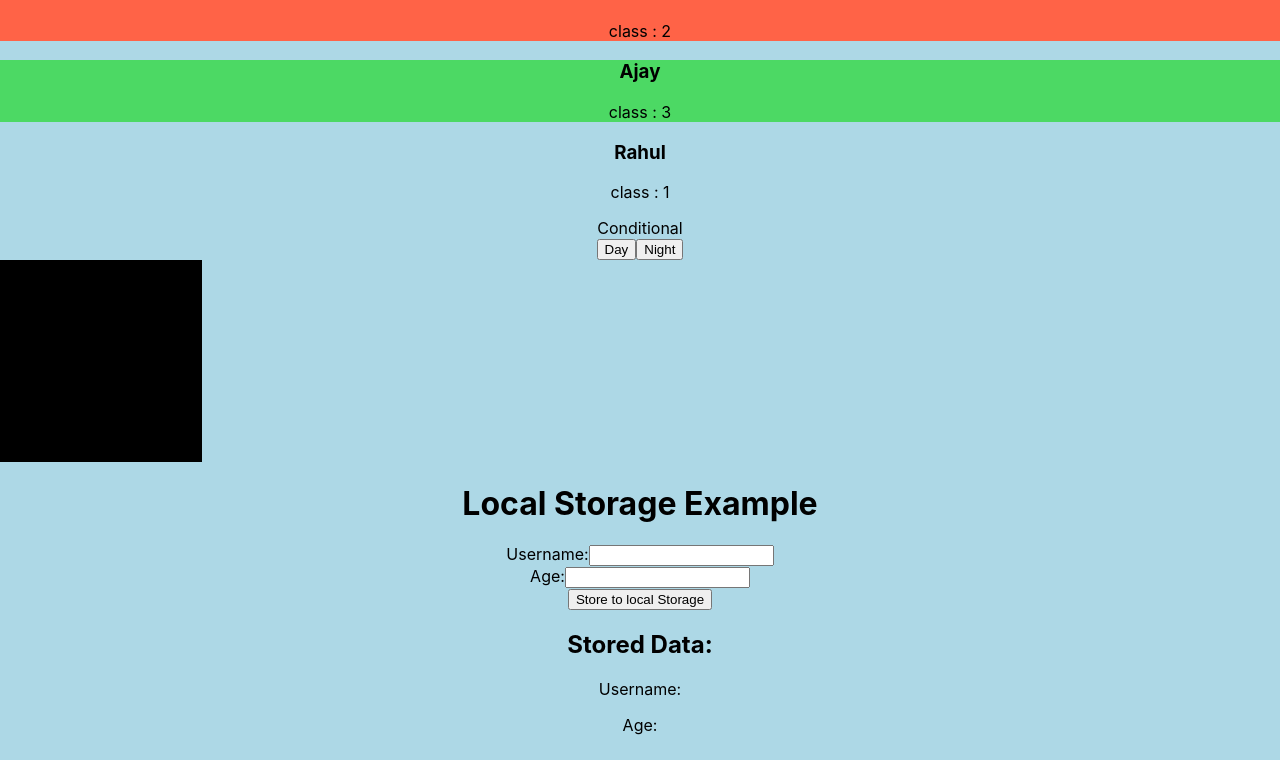
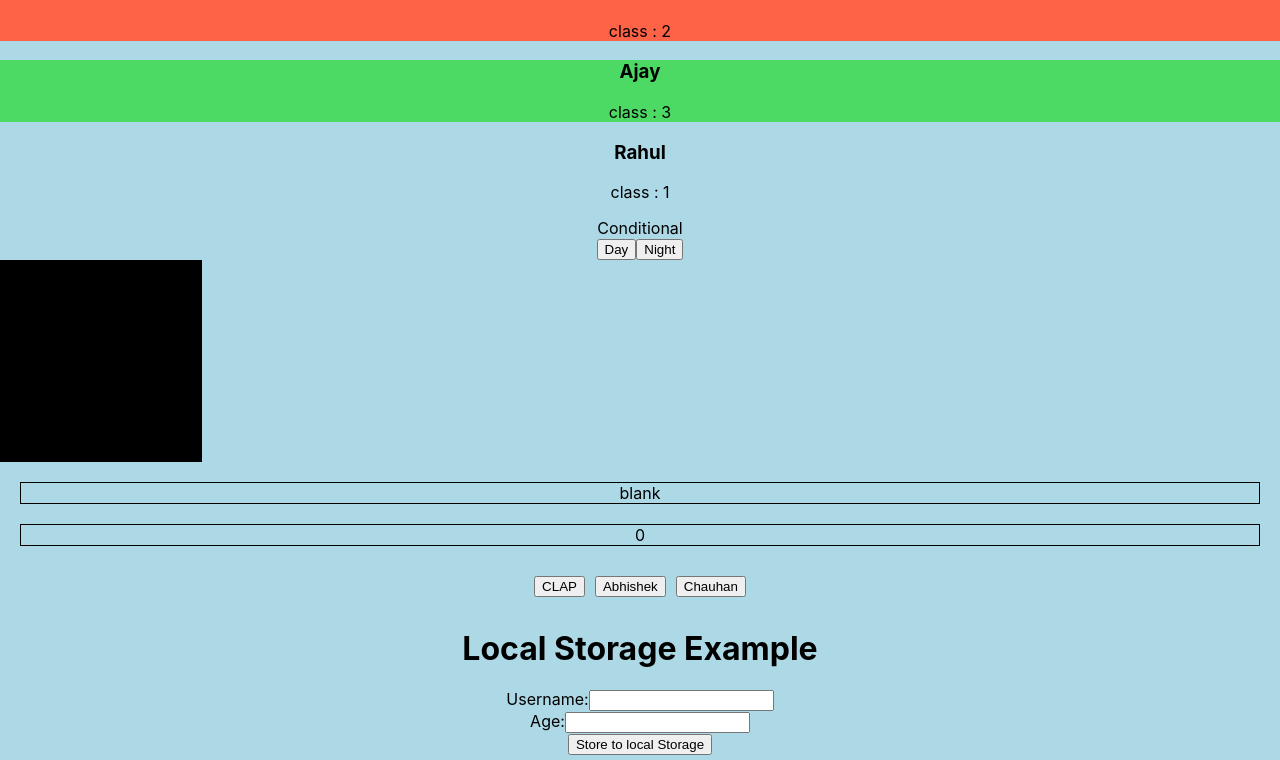
Before and after one commit to Abhishekbtech/ReactNotes, a React (Create React App) app: page / in a window 1280 px wide. Shown: the part 411-1171 px from the top of the page. Built offline with nearby package versions, Linux system fonts and the light colour scheme.

Commit message:
Add multiples State using State hook

```diff
--- a/src/App.js
+++ b/src/App.js
@@ -4,6 +4,7 @@ import Hello from './Component/1.Basic/1.HelloWord/Hello';
 import CountApp from './Component/1.Basic/2.CountApp/CountApp';
 import Studentlist from './Component/1.Basic/3.ListComponent/Studentlist';
 import Conditional from './Component/1.Basic/4.ConditionalRendering/Conditional';
+import MultipleState from './Component/1.Basic/5.MultipleState/MultipleState';
 import LocalStorage from './Component/1.Basic/6.DataStorage/LocalStorage';
 import SessionStorage from './Component/1.Basic/6.DataStorage/SessionStorage';
 
@@ -15,6 +16,7 @@ function App() {
       <CountApp/>
       <Studentlist/>
       <Conditional/>
+      <MultipleState/>
       <LocalStorage/>
       <SessionStorage/>
     </div>
--- a/src/Component/1.Basic/5.MultipleState/MultipleState.js
+++ b/src/Component/1.Basic/5.MultipleState/MultipleState.js
@@ -7,7 +7,6 @@ function MultipleState() {
     return (
         <>
             <div style={{ margin: "20px", border: "1px solid black" }}>{name}</div>
-
             <div style={{ margin: "20px", border: "1px solid black" }}>{counter}</div>
 
             <button
@@ -24,6 +23,7 @@ function MultipleState() {
                 onClick={() => {
                     setName("Abhishek");
                 }}
+                style={{margin:'10px'}}
             >
                 Abhishek
             </button>
```
